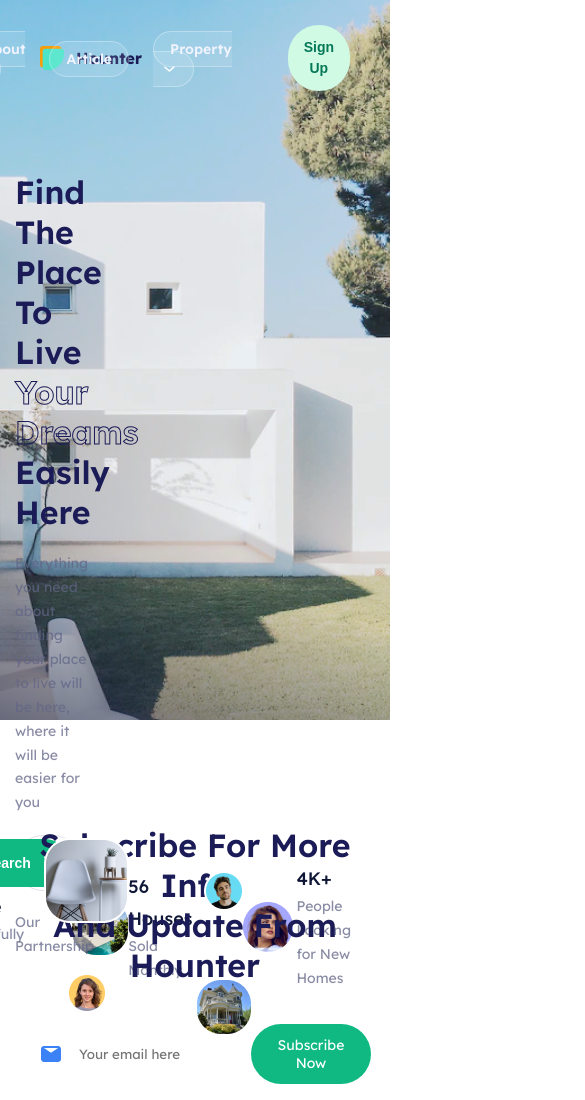
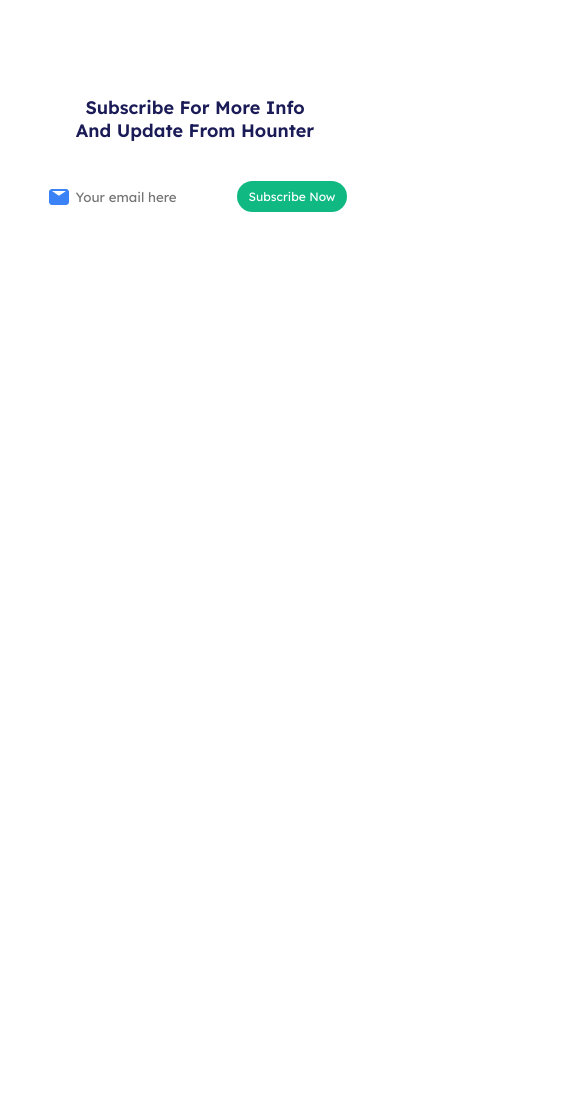
Before and after one commit to Liubov5/houter-2, a website built with Vite: page index.html in a window 390 px wide. Shown: the top 1100 px of the page, 585 px wide, since content can reach past the window. After the commit the page ends 844 px from the top, so only its background shows below. Built offline with nearby package versions, Linux system fonts and the light colour scheme; files whose address does not match are found by name.

Commit message:
add mobile for subscribe

```diff
--- a/index.html
+++ b/index.html
@@ -9,8 +9,7 @@
   </head>
   <body>
 
-
-    <header class="header">
+    <!-- <header class="header">
       <div class="container">
         <div class="header__container">
           <div class="header__logo-wrapper">
@@ -117,7 +116,7 @@
           </div>
         </div>
       </div>
-    </section>
+    </section> -->
 
     <section class="subscribe container">
       <h2 class="subscribe__title">Subscribe For More Info <br/>
@@ -127,6 +126,7 @@
         <input placeholder="Your email here" class="input"/>
         <button class="input__button">Subscribe Now</button>
       </div>
+
       <img src="img/subscribe_images/1.png" alt="" class="subscribe__images--1">
       <img src="img/subscribe_images/2.png" alt="" class="subscribe__images--2">
       <img src="img/subscribe_images/3.png" alt="" class="subscribe__images--3">
@@ -136,7 +136,8 @@
       <img src="img/subscribe_images/7.png" alt="" class="subscribe__images--7">
       <img src="img/subscribe_images/8.png" alt="" class="subscribe__images--8">
     </section>
-    <footer class="footer">
+
+    <!-- <footer class="footer container">
       <div class="footer__container">
         <div class="footer__description">
           <div class="footer__description__title">
@@ -178,7 +179,7 @@
           </div>
         </div>
       </div>
-    </footer>
+    </footer> -->
     <script type="module" src="/main.js"></script>
 
   </body>
--- a/scss/base/_typography.scss
+++ b/scss/base/_typography.scss
@@ -4,21 +4,21 @@
 
 h1 {
     font-weight: 600;
-    font-size: 40px;
+    font-size: clamp(22px, 2.7vw ,40px);
     text-transform: capitalize;
     color: $color-navy-blue;
 }
 
 h2 {
     font-weight: 600;
-    font-size: 32px;
+    font-size: clamp(18px,2.2vw,32px);
     text-transform: capitalize;
     color: $color-navy-blue;
 }
 
 h3 {
     font-weight: 500;
-    font-size: 18px;
+    font-size: clamp(14px, 1.25vw ,18px);
     line-height: 178%;
     text-transform: capitalize;
     color: $color-deep-blue;
--- a/scss/components/_inputForm.scss
+++ b/scss/components/_inputForm.scss
@@ -1,28 +1,20 @@
 @use "../abstracts/variables" as *;
 
-.input__wrapper{
+.input{
+
+    border:none;
+    font-family: 'Lexend';
+    &__wrapper{
         background: white;
         border-radius:32px;
         padding: 4px 4px 4px 24px;
-    //padding-left: 16px;
         display: flex;
         align-items: center;
         flex-direction: row;
         gap:16px;
+    }
 
-
-}
-.input{
-    border:none;
-    font-family: 'Lexend';
-}
-.input:focus{
-    outline:none;
-}
-.input__icon{
-    position: static !important;
-}
-.input__button{
+    &__button{
         padding: 12px 16px;
         background-color: $color-green;
         border:none;
@@ -31,3 +23,19 @@
         color: white;
         font-size: 14px;
     }
+    &:focus{
+        outline:none;
+    }
+
+    @media (width < 410px) {
+        &__button{
+            font-size: 12px;
+            padding: 8px 12px;
+        }
+        &__wrapper{
+            gap:5px;
+            padding-left: 8px;
+        }
+    }
+
+}
--- a/scss/layout/_subscribe.scss
+++ b/scss/layout/_subscribe.scss
@@ -11,9 +11,17 @@
     align-items: center;
     flex-direction: column;
     row-gap: 35px;
-    img{
+    margin-bottom: 105px;
+    @media (width < 768px) {
+        [class^='subscribe__images--']{
+            display: none;
+        }
+    }
+
+    [class^='subscribe__images--']{
         position: absolute;
     }
+
     &__images{
         &--1{
             top: 38px;
```
Also changed, not shown: css/style.css, scss/base/_grid.scss (line endings or trailing spaces), 1 other file. Lines whose indentation alone changed are shown as unchanged.
